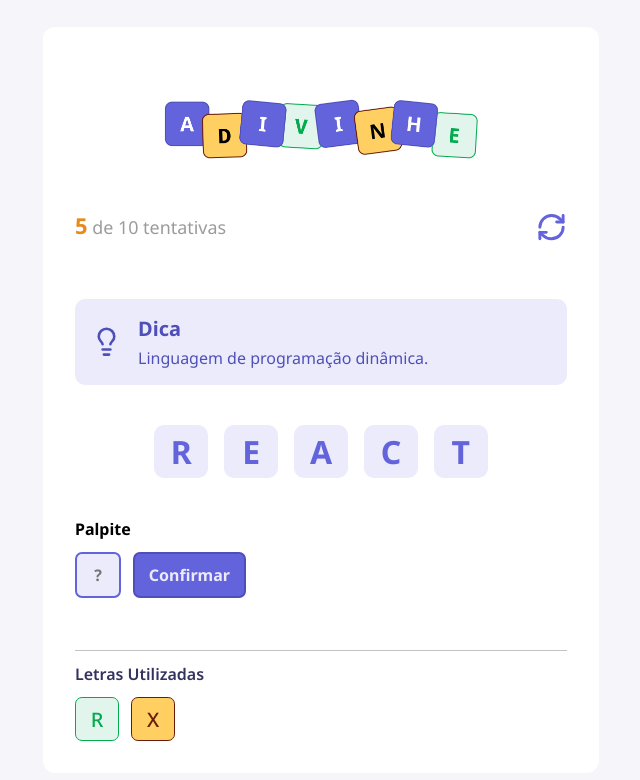
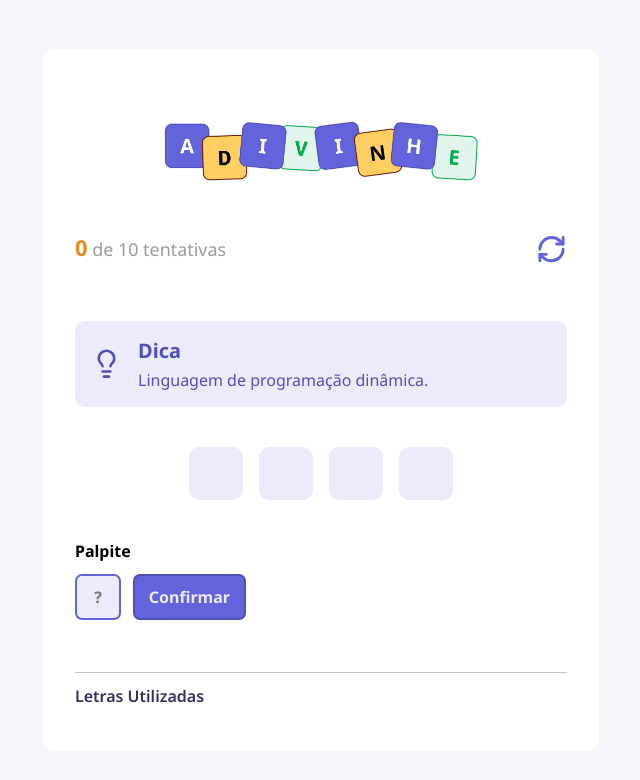
Before and after one commit to LeonelSalgueiro/classroom, a React (Vite) app: page / in a window 1280 px wide. Shown: the top 780 px of the page, without its empty margins (319-959 px from the left). Built offline with nearby package versions, Linux system fonts and the light colour scheme.

Commit message:
edit letters wrong and correct

```diff
--- a/src/App.tsx
+++ b/src/App.tsx
@@ -1,4 +1,7 @@
 import styles from "./app.module.css"
+import { WORDS } from "./utils/words"
+import type { Challenge } from "./utils/words"
+import { useEffect, useState } from "react"
 
 import { Header } from "./components/Header"
 import { Tip } from "./components/Tip"
@@ -6,27 +9,46 @@
 import { Input } from "./components/Input"
 import { Button } from "./components/Button"
 import { LettersUsed } from "./components/LettersUsed"
-
+import type { LettersUsedProps } from "./components/LettersUsed"
 
 export function App(){
+
+  const [attempts, setAttempts] = useState(0)
+  const [challenge, setChallenge ] = useState<Challenge | null>(null)
+  const [letter, setLetter] = useState("")
+  const [lettersUsed, setLettersUsed] = useState<LettersUsedProps[]>([])
+
   function handleRestartGame(){
     alert("Reiniciar o jogo!")
   }
 
+  function startGame(){
+    const index = Math.floor(Math.random() * WORDS.length)
+    const randomWord = WORDS[index]
+    setChallenge(randomWord)
 
+    setAttempts(0)
+    setLetter("")
+  }
 
+  useEffect( () => {
+    startGame()
+  }, [])
+
+  if(!challenge){
+    return
+  }
 
   return (
     <div className={styles.container}>
       <main>
-        <Header current={5} max={10} onRestart={handleRestartGame}/>
+        <Header current={attempts} max={10} onRestart={handleRestartGame}/>
         <Tip tip="Linguagem de programação dinâmica."/>
         <div className={styles.word}>
-          <Letter value="R" />
-          <Letter value="E" />
-          <Letter value="A" />
-          <Letter value="C" />
-          <Letter value="T" />
+          {
+            challenge.word.split("").map(() => (<Letter value="" />))
+          }
+
         </div>
 
         <h4>Palpite</h4>
@@ -35,7 +57,7 @@
           <Button title="Confirmar" />
         </div>
 
-        <LettersUsed />
+        <LettersUsed data={lettersUsed}/>
       </main>
     </div>
 
--- a/src/components/LettersUsed/index.tsx
+++ b/src/components/LettersUsed/index.tsx
@@ -1,16 +1,25 @@
 import styles from "./style.module.css"
 import { Letter } from "../Letter"
 
+export type LettersUsedProps = {
+  value: string
+  correct: boolean
+}
+
+type Props = {
+  data: LettersUsedProps[]
+}
 
 
-export function LettersUsed(){
+
+export function LettersUsed({ data }: Props){
   return (
     <div className={styles.letters_used}>
        <h5>Letras Utilizadas</h5>
 
        <div>
-        <Letter value="r" size="small" color="correct"/>
-        <Letter value="x" size="small" color="wrong"/>
+        {data.map(({ value, correct }) => (<Letter value={value} size="small" color={correct ? "correct" : "wrong"}/>))}
+
        </div>
     </div>
   )
```
